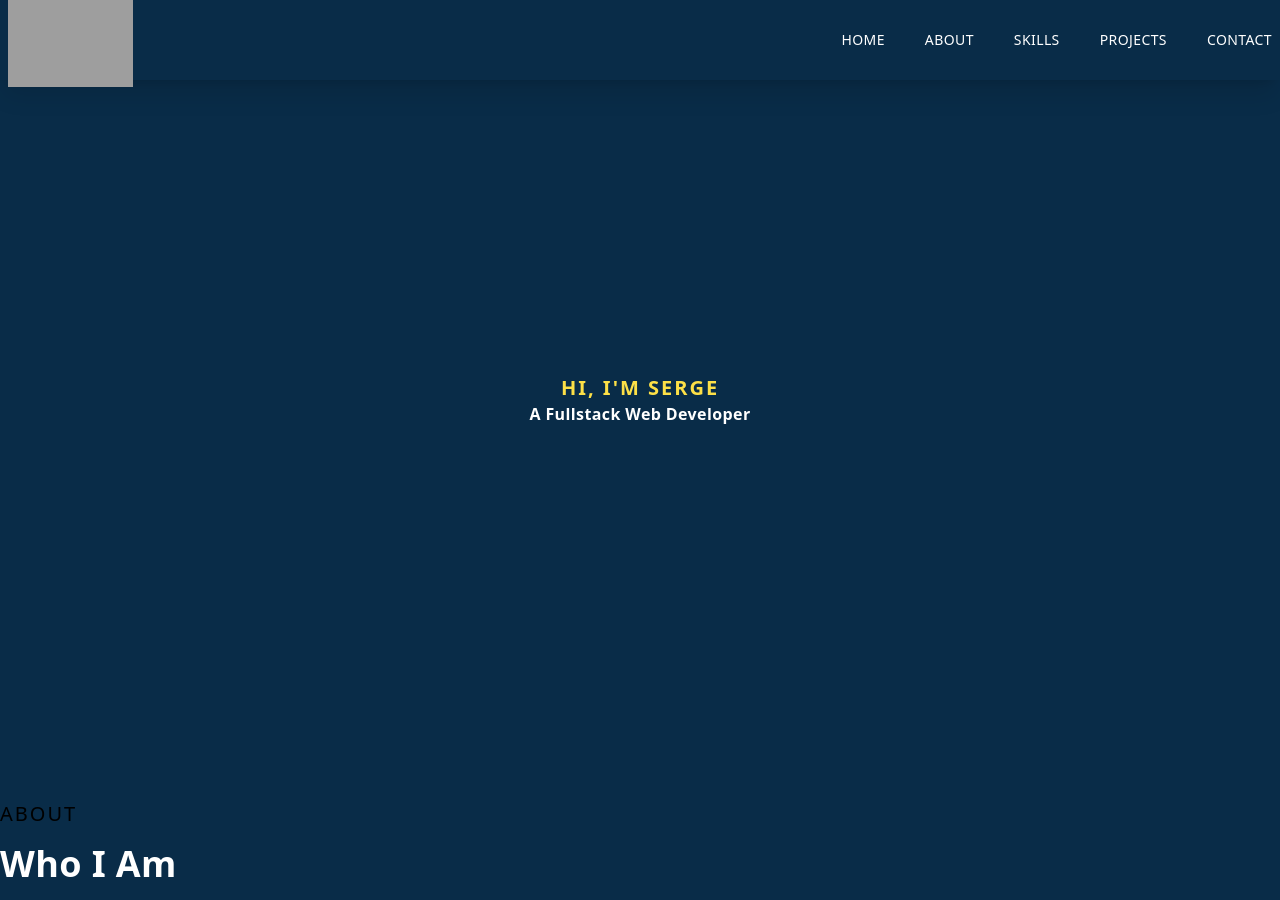
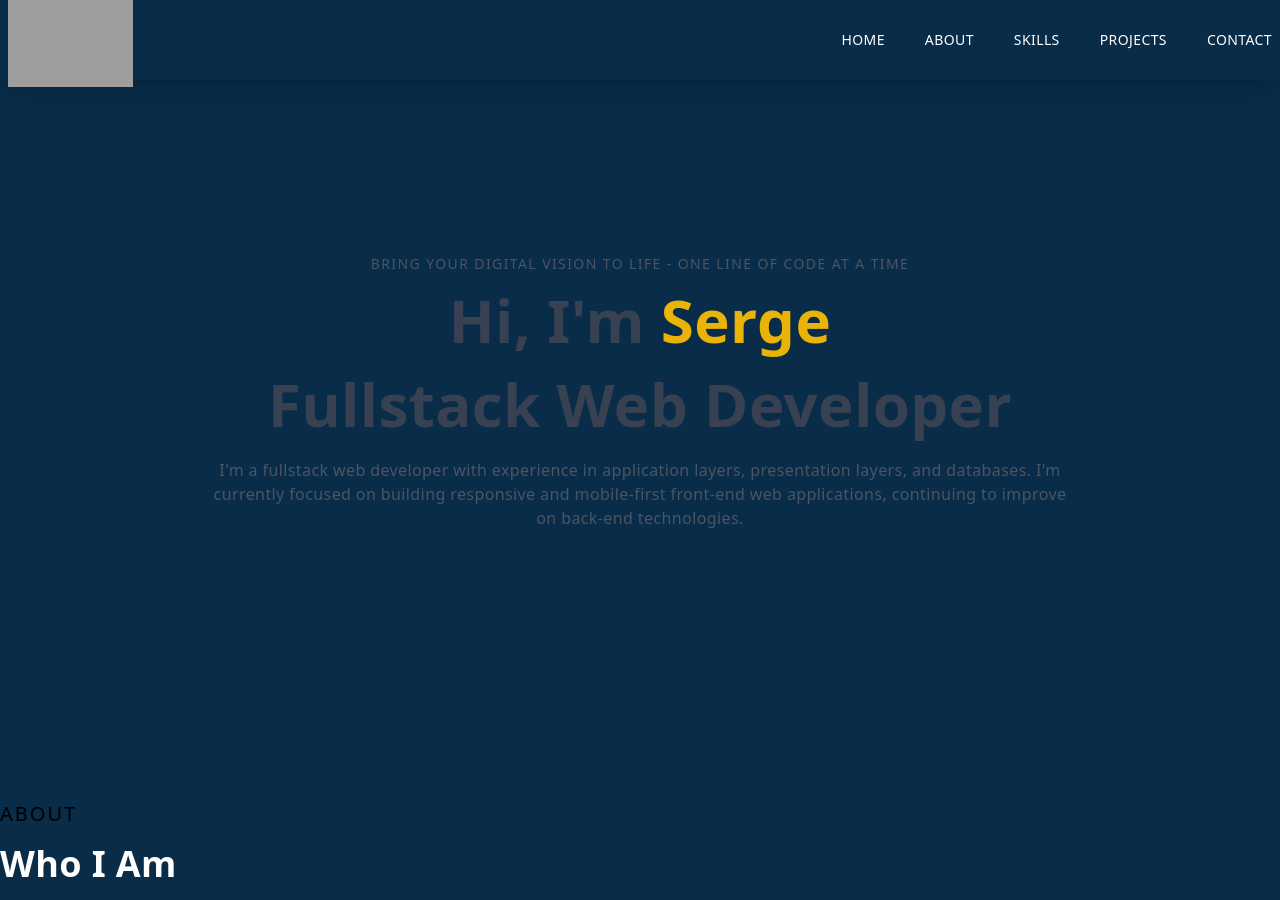
Before and after one commit to ssalas066/personal-portfolio, a Next.js app in the folder portfolio-next/dev-portfolio-nextjs/: page / in a window 1280 px wide. Built offline with nearby package versions, Linux system fonts and the light colour scheme; grey boxes are pictures that could not be loaded.

Commit message:
added text to main component, continuing to work on navbar

```diff
--- a/portfolio-next/dev-portfolio-nextjs/components/Main.jsx
+++ b/portfolio-next/dev-portfolio-nextjs/components/Main.jsx
@@ -5,10 +5,17 @@ const Main = () => {
         <div className='w-full h-screen text-center'>
             <div className='max-w-[1240px] w-full h-full mx-auto p-2 flex justify-center items-center'>
                 <div>
-                    <h1 className='uppercase text-xl tracking-widest text-yellow-300'>Hi, I'm Serge</h1>
-                    <h3>
-                        A Fullstack Web Developer
-                    </h3>
+                    <p className='uppercase text-sm tracking-widest text-gray-600'>
+                        Bring your digital vision to life - one line of code at a time
+                    </p>
+                    <h1 className='py-4 text-gray-700'>
+                        Hi, I'm <span className='text-yellow-500'>Serge</span>
+                    </h1>
+                    <h1 className='py-2 text-gray-700'>Fullstack Web Developer</h1>
+                    <p className='py-4 text-gray-600 max-w-[70%] m-auto'>
+                        I'm a fullstack web developer with experience in application layers, presentation layers, and databases.
+                        I'm currently focused on building responsive and mobile-first front-end web applications, continuing to improve on back-end technologies.
+                    </p>
                 </div>
             </div>
         </div>
```
